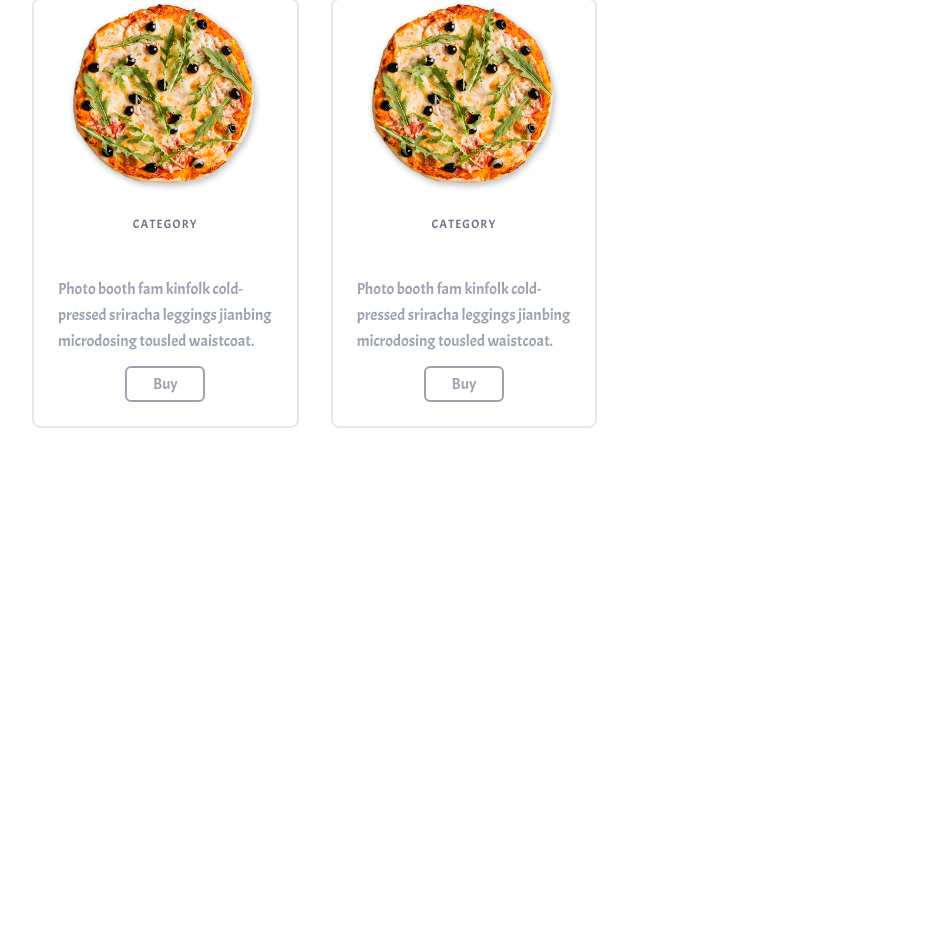
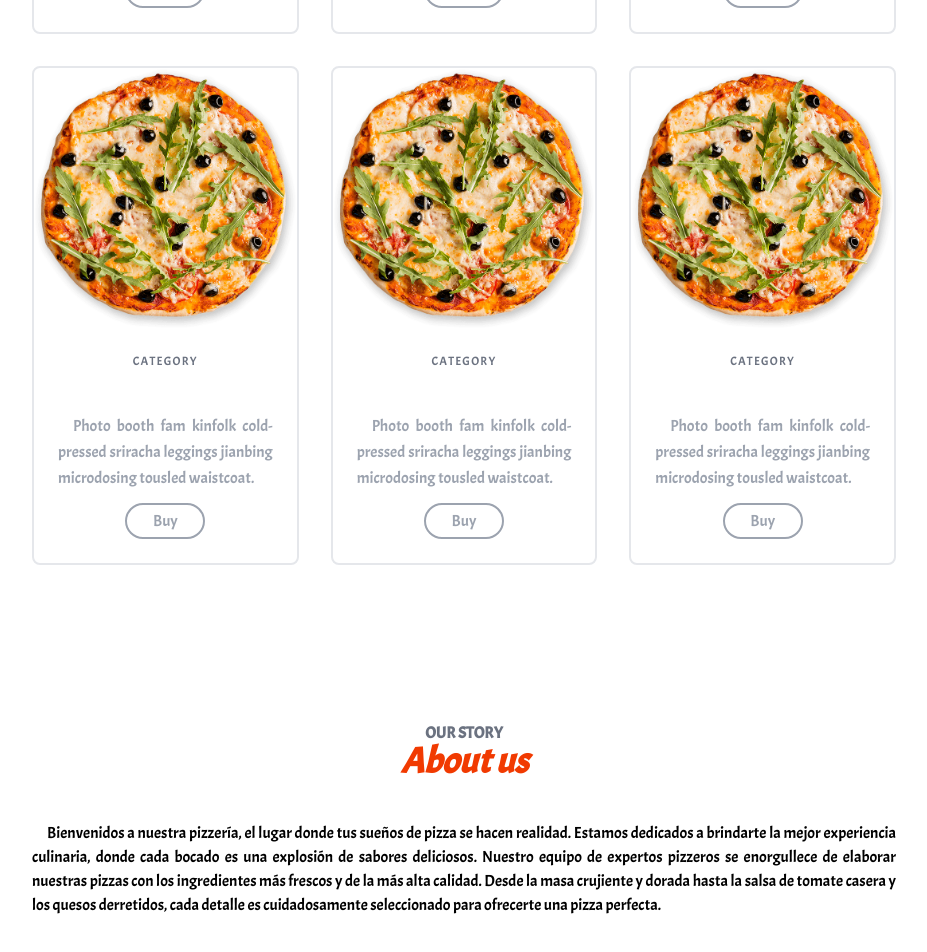
Before and after one commit to freeluckperson/next-gh-pages, a Next.js app: page / in a window 1280 px wide. Shown: the part 1008-1960 px from the top of the page, without its empty margins (176-1103 px from the left). Before the commit the page ends 1548 px from the top, so only its background shows below. Built offline with nearby package versions, Linux system fonts and the light colour scheme.

Commit message:
segundo commit

```diff
--- a/src/app/page.js
+++ b/src/app/page.js
@@ -1,6 +1,7 @@
 import Header from "@/components/layout/Header.js";
 import Hero from "@/components/layout/Hero.js";
 import HomeMenu from "@/components/layout/HomeMenu";
+import SectionHeader from "@/components/layout/SectionHerder";
 
 export default function Home() {
   return (
@@ -8,6 +9,19 @@ export default function Home() {
       <Header />
       <Hero />
       <HomeMenu />
+      <section className="text-center my-16">
+        <SectionHeader subHeader={"Our story"} mainHeader={"About us"} />
+        <p className="text-justify my-10" style={{textIndent:'15px'}}>
+          Bienvenidos a nuestra pizzería, el lugar donde tus sueños de pizza se
+          hacen realidad. Estamos dedicados a brindarte la mejor experiencia
+          culinaria, donde cada bocado es una explosión de sabores deliciosos.
+          Nuestro equipo de expertos pizzeros se enorgullece de elaborar
+          nuestras pizzas con los ingredientes más frescos y de la más alta
+          calidad. Desde la masa crujiente y dorada hasta la salsa de tomate
+          casera y los quesos derretidos, cada detalle es cuidadosamente
+          seleccionado para ofrecerte una pizza perfecta.
+        </p>
+      </section>
     </>
   );
 }
--- a/src/components/layout/HomeMenu.js
+++ b/src/components/layout/HomeMenu.js
@@ -1,5 +1,6 @@
 import Image from "next/image";
 import MenuItem from "../menu/MenuItem";
+import SectionHeader from "./SectionHerder";
 
 export default function HomeMenu() {
   return (
@@ -14,15 +15,13 @@ export default function HomeMenu() {
           </div>
         </div>
         <div className="text-center mb-4">
-          <h3 className="uppercase text-gray-500 font-semibold leading-4">
-            Check aur
-          </h3>
-          <h2 className="text-primary font-bold text-4xl italic ">Menu</h2>
+          <SectionHeader subHeader={"Check out"} mainHeader={"Menu"} />
         </div>
         {/* <div className="grid grid-cols-3 gap-4"> */}
         <section class="text-gray-400 body-font">
           <div class="container py-24 mx-auto">
             <div class="flex flex-wrap -m-4">
+              <MenuItem />
               <MenuItem />
               <MenuItem />
               <MenuItem />
--- /dev/null
+++ b/src/components/layout/SectionHerder.js
@@ -0,0 +1,12 @@
+export default function SectionHeader({ subHeader, mainHeader }) {
+  return (
+    <>
+      <h3 className="uppercase text-gray-500 font-semibold leading-4">
+        {subHeader}
+      </h3>
+      <h2 className="text-primary font-bold text-4xl italic ">
+        {mainHeader}
+     </h2>
+    </>
+  );
+}
--- a/src/components/menu/MenuItem.js
+++ b/src/components/menu/MenuItem.js
@@ -103,7 +103,7 @@ export default function MenuItem() {
       <div class="p-4 md:w-1/3">
         <div class="h-full border-2 border-g rounded-lg overflow-hidden">
           <img
-            class="lg:h-48 md:h-36 w-full object-contain object-center"
+            class="w-full"
             width={100}
             height={100}
             src={"/pizza.png"}
@@ -116,11 +116,11 @@ export default function MenuItem() {
             <h1 class="title-font text-lg font-medium text-white mb-3">
               The Catalyzer
             </h1>
-            <p class="leading-relaxed mb-3">
+            <p class="leading-relaxed mb-3 text-justify" style={{textIndent:"15px"}}>
               Photo booth fam kinfolk cold-pressed sriracha leggings jianbing
               microdosing tousled waistcoat.
             </p>
-            <button className="w-20 border-2 border-gray-400 rounded-md p-1 hover:bg-primary hover:text-white">
+            <button className="w-20 border-2 border-gray-400 rounded-full p-1 hover:bg-primary hover:text-white">
               Buy
             </button>
           </div>
```
